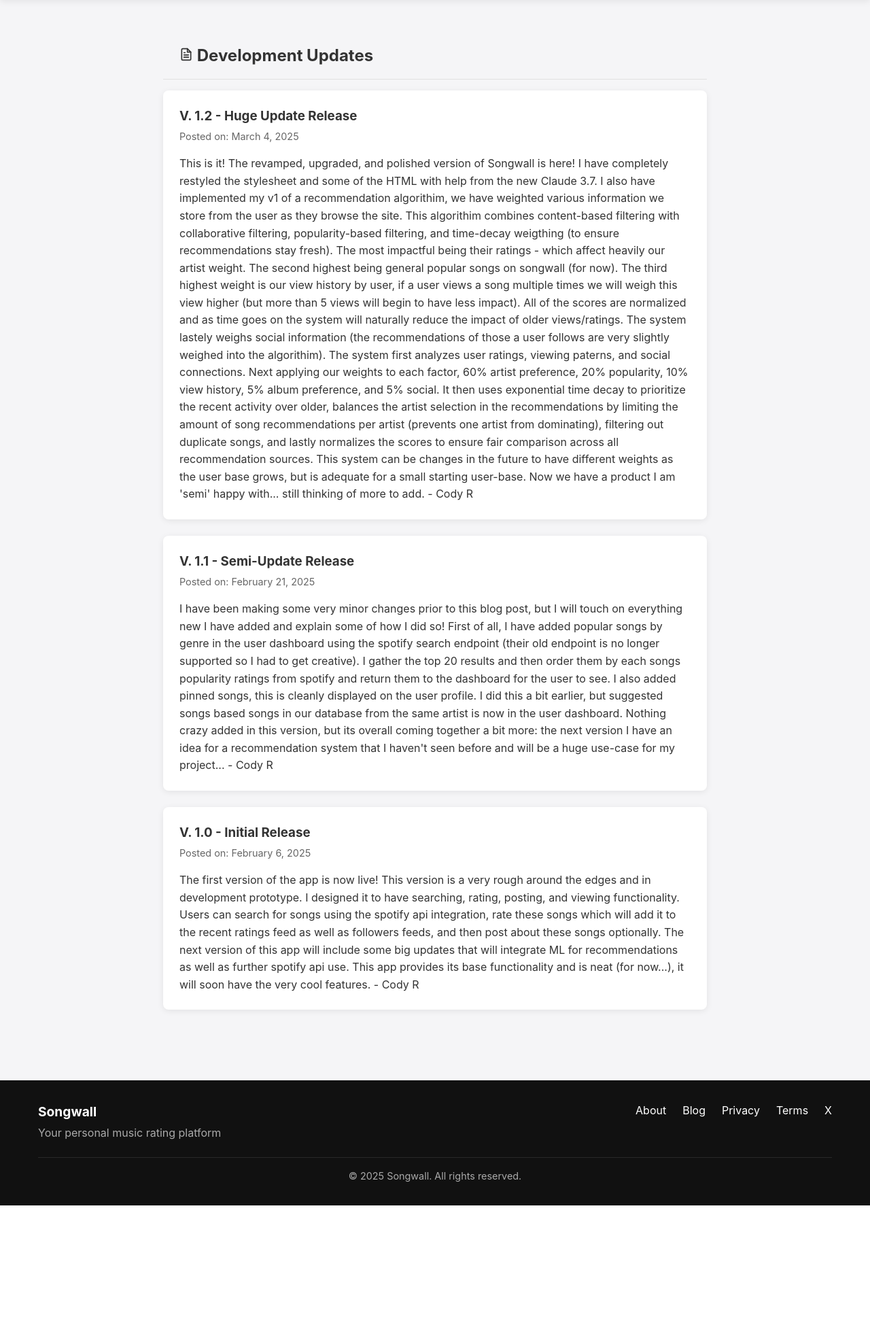
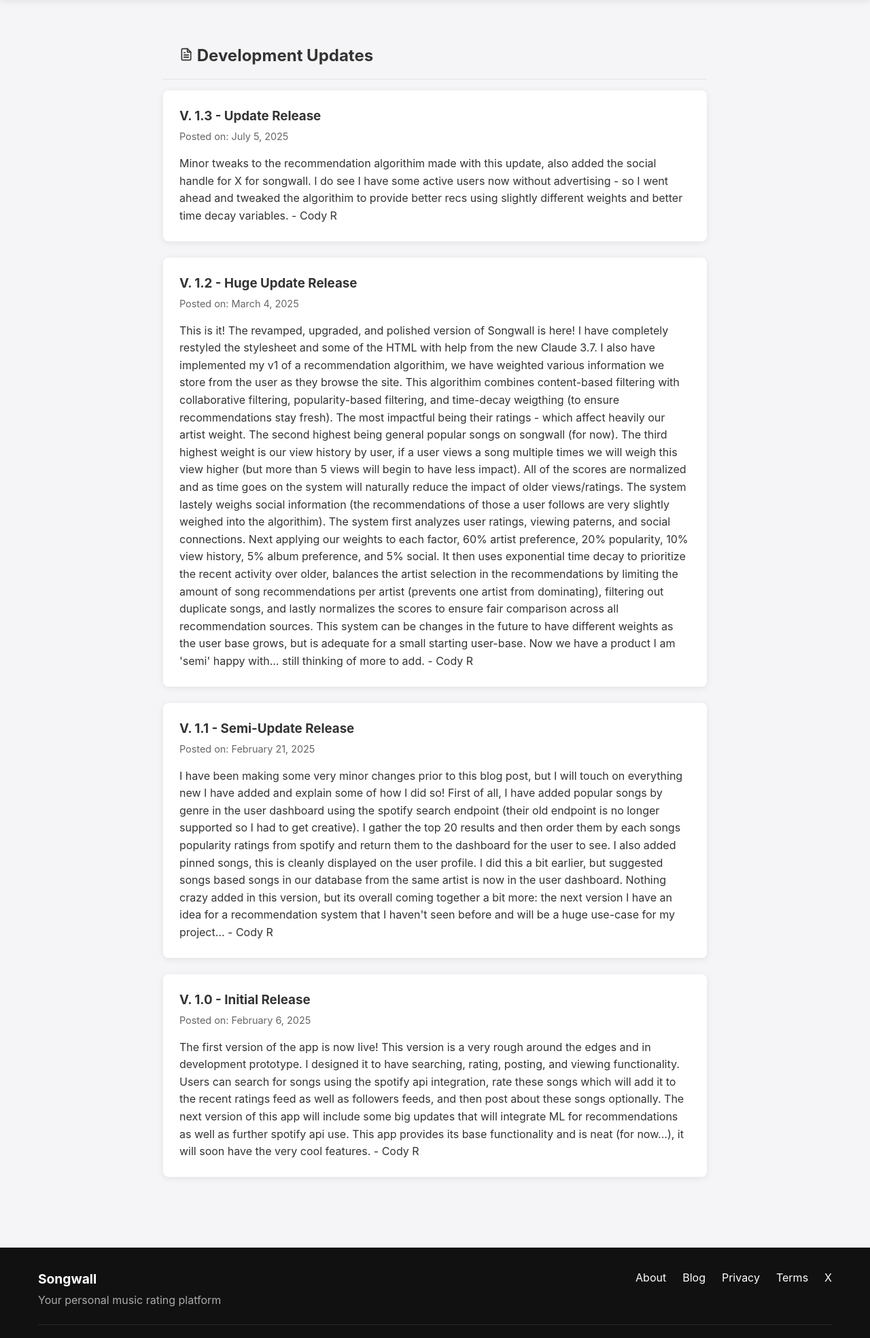
Before and after one commit to Cxdyr/SongWall, a Python web app: template app/templates/blog.html in a window 1280 px wide. Shown: the part 60-2028 px from the top of the page at 68% size. Before the commit the page ends 1833 px from the top, so only its background shows below. Run offline with Jinja, Linux system fonts and the light colour scheme; the template is opened without the code that fills it, so the values that code supplies are empty.

Commit message:
Blog post about update

```diff
--- a/app/templates/blog.html
+++ b/app/templates/blog.html
@@ -26,6 +26,12 @@
                         <svg xmlns="http://www.w3.org/2000/svg" width="20" height="20" viewBox="0 0 24 24" fill="none" stroke="currentColor" stroke-width="2" stroke-linecap="round" stroke-linejoin="round"><path d="M14 2H6a2 2 0 0 0-2 2v16a2 2 0 0 0 2 2h12a2 2 0 0 0 2-2V8z"></path><polyline points="14 2 14 8 20 8"></polyline><line x1="16" y1="13" x2="8" y2="13"></line><line x1="16" y1="17" x2="8" y2="17"></line><polyline points="10 9 9 9 8 9"></polyline></svg>
                         Development Updates
                     </h2>
+                </div>
+
+                <div class="blog-post">
+                    <h3>V. 1.3 - Update Release</h3>
+                    <p class="timestamp">Posted on: July 5, 2025</p>
+                    <p>Minor tweaks to the recommendation algorithim made with this update, also added the social handle for X for songwall. I do see I have some active users now without advertising - so I went ahead and tweaked the algorithim to provide better recs using slightly different weights and better time decay variables.  - Cody R</p>
                 </div>
 
                 <div class="blog-post">
```
